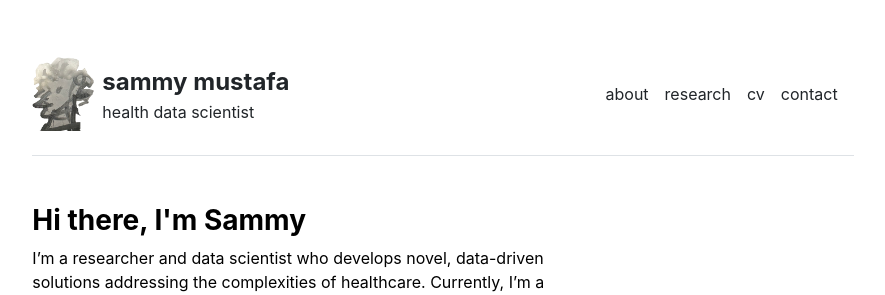
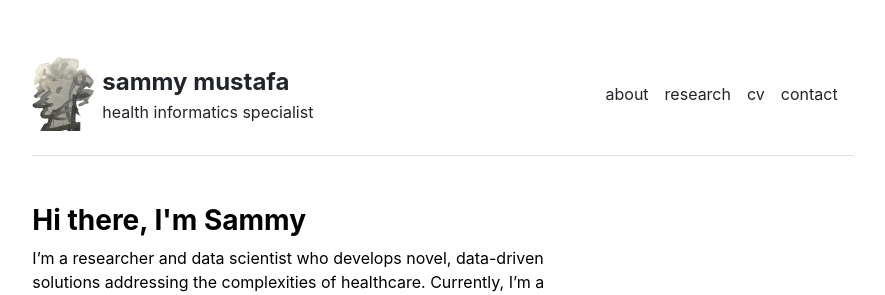
Before and after one commit to sammymustafa/sammymustafa.github.io, a Jekyll site: the page built from index.md, in a window 1280 px wide. Shown: the top 295 px of the page, without its empty margins (197-1082 px from the left). Built offline with Jekyll 4.4.1, drawn with Linux system fonts in a browser that asks for light colours.

Commit message:
new header

```diff
--- a/_config.yml
+++ b/_config.yml
@@ -2,4 +2,4 @@ url: https://sammymustafa.github.io # the base hostname & protocol for your site
 baseurl: # the subpath of your site, e.g. /blog
 logo: /assets/other_icon.png
 title: "sammy mustafa" # the name of your site, e.g. ACME Corp.
-description: "health data scientist"
+description: "health informatics specialist"
```
